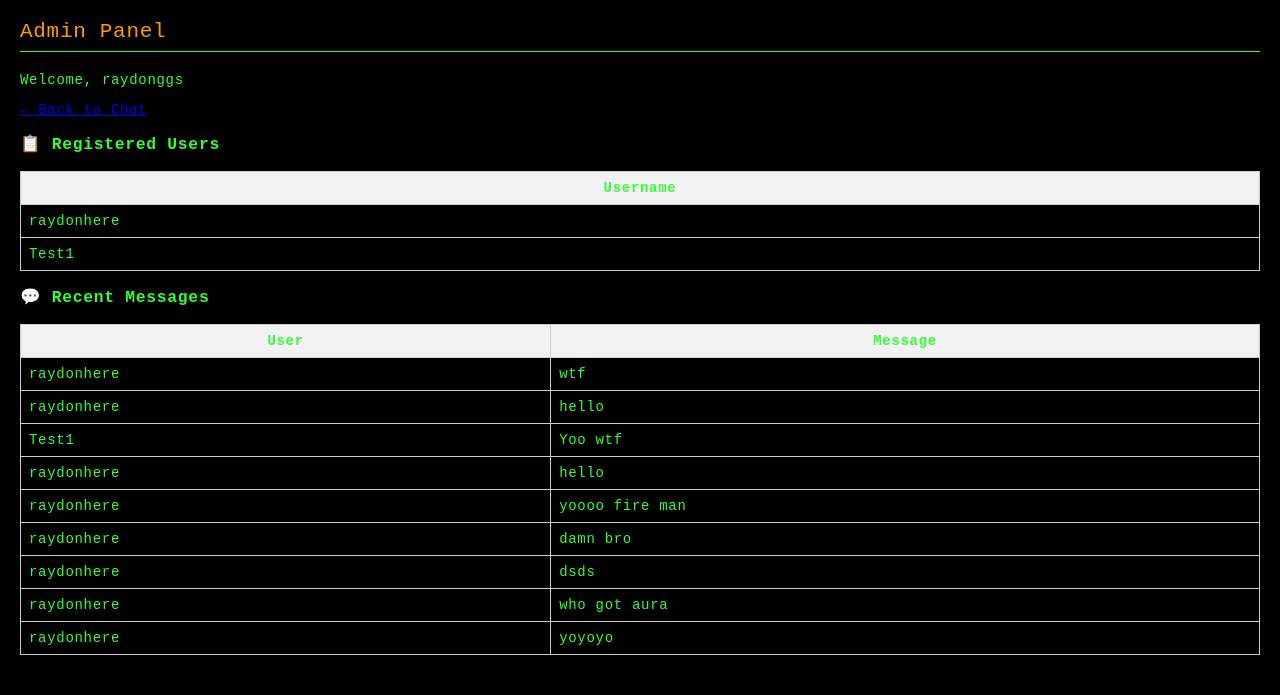
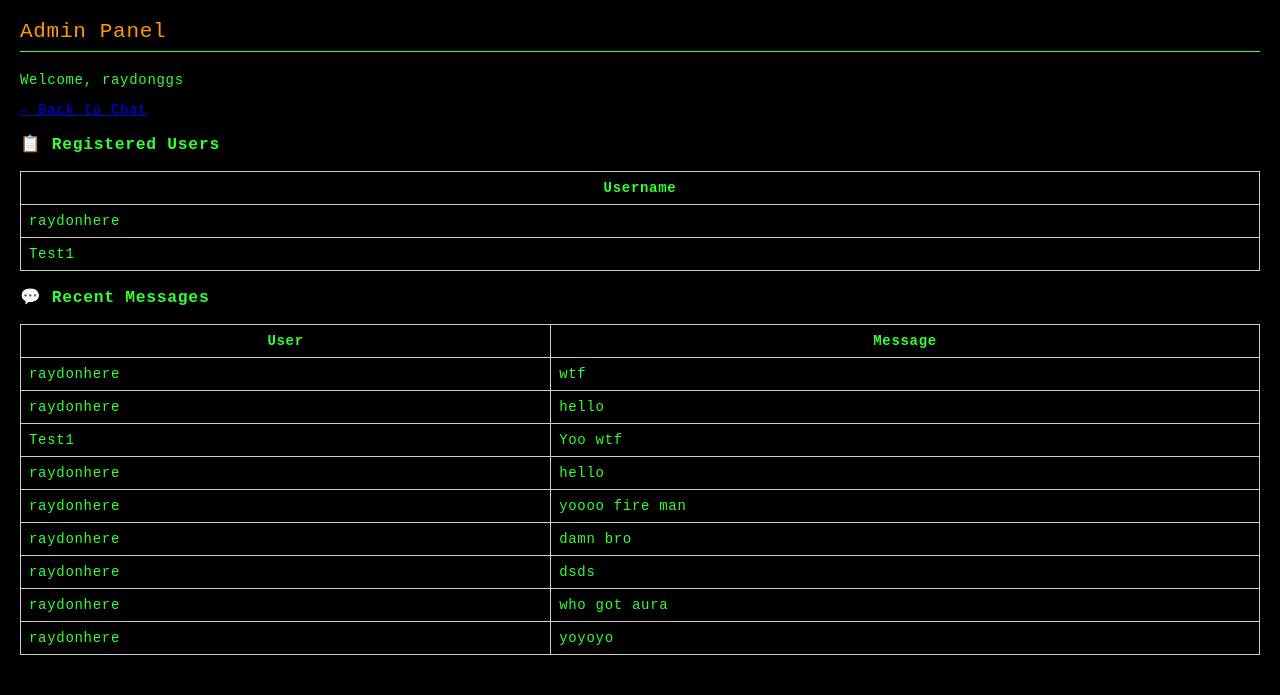
Before and after one commit to kev0037/chatroomdark, a Flask app: page /admin in a window 1280 px wide. Shown: the top 695 px of the page. Run offline with Flask 3, Linux system fonts and the light colour scheme; a user stored in the database is signed in; data comes from the database, SQL or seed files in the repository.

Commit message:
Update admin.html

```diff
--- a/templates/admin.html
+++ b/templates/admin.html
@@ -7,7 +7,7 @@
         .admin-section { margin: 20px; }
         .admin-table { width: 100%; border-collapse: collapse; }
         .admin-table th, .admin-table td { border: 1px solid #ccc; padding: 8px; }
-        .admin-table th { background: #f2f2f2; }
+        .admin-table th { background: #000000; }
     </style>
 </head>
 <body>
```
